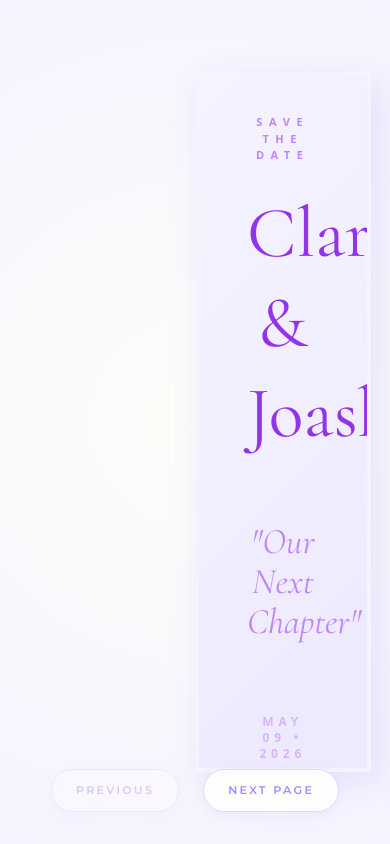
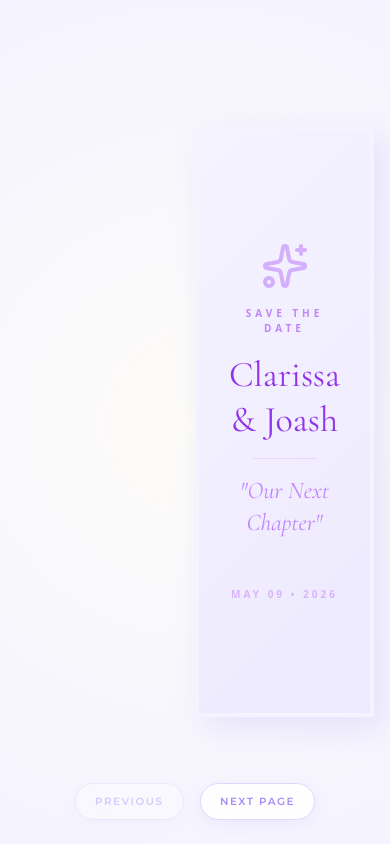
Before and after one commit to Joashc25/Our-Next-Chapter, a plain HTML site: page index.html in a window 390 px wide. Drawn offline with nearby package versions, Linux system fonts and the light colour scheme.

Commit message:
index.html

```diff
--- a/index.html
+++ b/index.html
@@ -23,12 +23,20 @@
         /* Book Structure */
         .book-container {
             perspective: 2500px;
-            width: 90vw;
+            width: 95vw;
             max-width: 1000px;
-            height: 85vh;
+            height: 70vh; /* Shorter on mobile by default */
             max-height: 700px;
             position: relative;
             z-index: 10;
+            transition: all 0.5s ease;
+        }
+
+        @media (min-width: 768px) {
+            .book-container {
+                height: 85vh;
+                width: 90vw;
+            }
         }
 
         .book {
@@ -59,11 +67,18 @@
             display: flex;
             flex-direction: column;
             justify-content: flex-start;
-            padding: 4rem 3rem;
+            padding: 1.5rem; /* Small padding for mobile */
             background: #fff;
             border: 1px solid #f3e8ff;
             box-shadow: inset 3px 0 20px rgba(0,0,0,0.02);
-            overflow: hidden;
+            overflow-y: auto; /* Allow internal scrolling if content overflows on tiny screens */
+            overflow-x: hidden;
+        }
+
+        @media (min-width: 768px) {
+            .page-content {
+                padding: 4rem 3rem;
+            }
         }
 
         .page-back {
@@ -84,27 +99,36 @@
         /* Navigation Buttons */
         .nav-controls {
             position: fixed;
-            bottom: 2rem;
+            bottom: 1.5rem;
             display: flex;
-            gap: 1.5rem;
+            gap: 1rem;
             z-index: 100;
         }
 
         .nav-btn {
             background: rgba(255,255,255,0.9);
             backdrop-filter: blur(8px);
-            padding: 0.75rem 1.5rem;
+            padding: 0.6rem 1.2rem;
             border-radius: 9999px;
             font-family: 'Montserrat', sans-serif;
             text-transform: uppercase;
-            letter-spacing: 0.2em;
-            font-size: 0.7rem;
+            letter-spacing: 0.15em;
+            font-size: 0.65rem;
             font-weight: 600;
             border: 1px solid #ddd6fe;
             color: #a78bfa;
             transition: all 0.3s;
             box-shadow: 0 4px 15px rgba(167, 139, 250, 0.1);
         }
+
+        @media (min-width: 768px) {
+            .nav-btn {
+                padding: 0.75rem 1.5rem;
+                font-size: 0.7rem;
+                bottom: 2rem;
+            }
+        }
+
         .nav-btn:hover:not(:disabled) {
             background: #a78bfa;
             color: white;
@@ -126,14 +150,21 @@
 
         .illustration-box {
             width: 100%;
-            height: 240px;
+            height: 140px;
             background: #fdfaff;
-            border-radius: 2rem;
+            border-radius: 1.5rem;
             margin-top: auto;
             display: flex;
             align-items: center;
             justify-content: center;
             border: 1px solid #f3e8ff;
+            flex-shrink: 0;
+        }
+
+        @media (min-width: 768px) {
+            .illustration-box {
+                height: 240px;
+            }
         }
 
         /* Specific Page Animations */
@@ -165,31 +196,31 @@
             <!-- Page 4: Accommodation & Back Cover -->
             <div class="page" id="page4">
                 <div class="page-content bg-white">
-                    <h3 class="text-4xl italic mb-6">Sweet Dreams</h3>
-                    <div class="space-y-4 text-lg text-gray-600">
+                    <h3 class="text-2xl md:text-4xl italic mb-4 md:mb-6">Sweet Dreams</h3>
+                    <div class="space-y-4 text-sm md:text-lg text-gray-600">
                         <p>Visit <a href="https://sweethomeweddings.co.za/accommodations/" target="_blank" class="text-purple-500 underline font-semibold">this site</a> for accommodation at Sweethome.</p>
-                        <p class="text-xs uppercase tracking-widest text-purple-400 pt-4 font-bold border-t border-purple-50">Recommended B&Bs within 5km:</p>
+                        <p class="text-[10px] md:text-xs uppercase tracking-widest text-purple-400 pt-4 font-bold border-t border-purple-50">Recommended B&Bs within 5km:</p>
                         <ul class="space-y-2 font-sans font-medium text-[10px] tracking-wider uppercase">
-                            <li class="flex items-center gap-3"><div class="w-1.5 h-1.5 bg-purple-200 rounded-full"></div> THE PASTURES</li>
-                            <li class="flex items-center gap-3"><div class="w-1.5 h-1.5 bg-purple-200 rounded-full"></div> INSINGIZI LODGE & SPA</li>
-                            <li class="flex items-center gap-3"><div class="w-1.5 h-1.5 bg-purple-200 rounded-full"></div> GILLY’S GUEST HOUSE</li>
-                            <li class="flex items-center gap-3"><div class="w-1.5 h-1.5 bg-purple-200 rounded-full"></div> ANGELS WAY FARM</li>
+                            <li class="flex items-center gap-2 md:gap-3"><div class="w-1.5 h-1.5 bg-purple-200 rounded-full"></div> THE PASTURES</li>
+                            <li class="flex items-center gap-2 md:gap-3"><div class="w-1.5 h-1.5 bg-purple-200 rounded-full"></div> INSINGIZI LODGE & SPA</li>
+                            <li class="flex items-center gap-2 md:gap-3"><div class="w-1.5 h-1.5 bg-purple-200 rounded-full"></div> GILLY’S GUEST HOUSE</li>
+                            <li class="flex items-center gap-2 md:gap-3"><div class="w-1.5 h-1.5 bg-purple-200 rounded-full"></div> ANGELS WAY FARM</li>
                         </ul>
                     </div>
                     <!-- Final Call to Action -->
-                    <div class="mt-auto pt-6 border-t border-purple-100 text-center">
-                        <p class="italic text-2xl text-purple-400 mb-6">Will you help us write the next page?</p>
+                    <div class="mt-auto pt-4 md:pt-6 border-t border-purple-100 text-center">
+                        <p class="italic text-lg md:text-2xl text-purple-400 mb-4 md:mb-6">Will you help us write the next page?</p>
                         <a href="https://forms.gle/wRHoVwQxabBN5UrF8" target="_blank"
-                           class="inline-block bg-purple-50 text-purple-600 font-sans text-[11px] uppercase tracking-[0.2em] font-bold px-8 py-4 rounded-full border border-purple-200 hover:bg-purple-600 hover:text-white transition-all shadow-sm">
+                           class="inline-block bg-purple-50 text-purple-600 font-sans text-[10px] md:text-[11px] uppercase tracking-[0.2em] font-bold px-6 py-3 md:px-8 md:py-4 rounded-full border border-purple-200 hover:bg-purple-600 hover:text-white transition-all shadow-sm">
                             RSVP Here
                         </a>
                     </div>
                 </div>
                 <div class="page-content page-back cover flex items-center justify-center border-l-8 border-purple-50">
-                    <div class="text-center">
-                        <i data-lucide="sparkles" class="w-16 h-16 mx-auto mb-6 opacity-70 text-purple-400"></i>
-                        <h2 class="text-5xl italic text-purple-600">Our Next Chapter</h2>
-                        <p class="text-xs uppercase tracking-[0.5em] mt-8 opacity-40 font-bold">Clarissa & Joash • 2026</p>
+                    <div class="text-center p-4">
+                        <i data-lucide="sparkles" class="w-10 h-10 md:w-16 md:h-16 mx-auto mb-4 md:mb-6 opacity-70 text-purple-400"></i>
+                        <h2 class="text-3xl md:text-5xl italic text-purple-600">Our Next Chapter</h2>
+                        <p class="text-[10px] md:text-xs uppercase tracking-[0.5em] mt-6 md:mt-8 opacity-40 font-bold">Clarissa & Joash • 2026</p>
                     </div>
                 </div>
             </div>
@@ -197,9 +228,9 @@
             <!-- Page 3: 2026 Milestone & Details -->
             <div class="page" id="page3">
                 <div class="page-content bg-white">
-                    <span class="text-purple-300 font-sans text-xs tracking-[0.3em] uppercase block mb-2">2026</span>
-                    <h3 class="text-5xl italic mb-4">The Ever After</h3>
-                    <p class="text-gray-500 text-lg leading-relaxed">
+                    <span class="text-purple-300 font-sans text-[10px] tracking-[0.3em] uppercase block mb-1 md:mb-2">2026</span>
+                    <h3 class="text-2xl md:text-5xl italic mb-2 md:mb-4">The Ever After</h3>
+                    <p class="text-gray-500 text-sm md:text-lg leading-relaxed">
                         Beneath the rafters of the chapel at Sweethome Farm, we will weave our lives together in a sacred covenant unto God.
                         A spiritual vow to love and honor one another under His grace—beginning our forever with a devotion that is divine.
                     </p>
@@ -220,19 +251,19 @@
                         </svg>
                     </div>
                 </div>
-                <div class="page-content page-back bg-[#fdfcf8] p-10 justify-center">
-                    <div class="text-center space-y-12">
+                <div class="page-content page-back bg-[#fdfcf8] p-6 md:p-10 justify-center">
+                    <div class="text-center space-y-8 md:space-y-12">
                         <div>
-                            <i data-lucide="clock" class="w-8 h-8 mx-auto mb-4 text-purple-300"></i>
-                            <h3 class="text-3xl italic mb-3">The Gathering</h3>
-                            <p class="font-sans text-xs tracking-widest uppercase text-purple-800/60 leading-loose">
+                            <i data-lucide="clock" class="w-6 h-6 md:w-8 md:h-8 mx-auto mb-2 md:mb-4 text-purple-300"></i>
+                            <h3 class="text-2xl md:text-3xl italic mb-1 md:mb-3">The Gathering</h3>
+                            <p class="font-sans text-[9px] md:text-xs tracking-widest uppercase text-purple-800/60 leading-loose">
                                 Ceremony at 13:30<br>at the Chapel<br>Sweethome Farm, Eston
                             </p>
                         </div>
-                        <div class="pt-10 border-t border-purple-100">
-                            <i data-lucide="sparkles" class="w-8 h-8 mx-auto mb-4 text-purple-300"></i>
-                            <h3 class="text-3xl italic mb-3">Dress Code</h3>
-                            <p class="font-sans text-xs tracking-widest uppercase text-purple-800/60 font-semibold leading-loose">
+                        <div class="pt-6 md:pt-10 border-t border-purple-100">
+                            <i data-lucide="sparkles" class="w-6 h-6 md:w-8 md:h-8 mx-auto mb-2 md:mb-4 text-purple-300"></i>
+                            <h3 class="text-2xl md:text-3xl italic mb-1 md:mb-3">Dress Code</h3>
+                            <p class="font-sans text-[9px] md:text-xs tracking-widest uppercase text-purple-800/60 font-semibold leading-loose">
                                 Smart Formal,<br>Hints of Lilac & Fairy Dust
                             </p>
                         </div>
@@ -243,9 +274,9 @@
             <!-- Page 2: 2024 Milestone & Nov 2024 -->
             <div class="page" id="page2">
                 <div class="page-content bg-white">
-                    <span class="text-purple-300 font-sans text-xs tracking-[0.3em] uppercase block mb-2">2024</span>
-                    <h3 class="text-5xl italic mb-4">Growing Together</h3>
-                    <p class="text-gray-500 text-lg leading-relaxed">
+                    <span class="text-purple-300 font-sans text-[10px] tracking-[0.3em] uppercase block mb-1 md:mb-2">2024</span>
+                    <h3 class="text-2xl md:text-5xl italic mb-2 md:mb-4">Growing Together</h3>
+                    <p class="text-gray-500 text-sm md:text-lg leading-relaxed">
                         From shared laughs over culinary adventures to making sure we snap every single food pic before the first bite,
                         this year has been a delicious journey. Between the stolen kisses and a gallery full of memories,
                         every moment tastes just like forever.
@@ -268,29 +299,25 @@
                     </div>
                 </div>
                 <div class="page-content page-back bg-[#fdfcf8]">
-                    <span class="text-purple-300 font-sans text-xs tracking-[0.3em] uppercase block mb-2">November 2024</span>
-                    <h3 class="text-5xl italic mb-4">The Magic Moment</h3>
-                    <p class="text-gray-600 text-lg leading-relaxed">
+                    <span class="text-purple-300 font-sans text-[10px] tracking-[0.3em] uppercase block mb-1 md:mb-2">November 2024</span>
+                    <h3 class="text-2xl md:text-5xl italic mb-2 md:mb-4">The Magic Moment</h3>
+                    <p class="text-gray-600 text-sm md:text-lg leading-relaxed">
                         Under the vast blue sky of the Durban coastline, aboard a romantic yacht, Joash asked the easiest question.
                         With a shimmering purple gemstone and the salt spray in the air, we began our promise to always walk side by side, heading toward a future meant for us both.
                     </p>
 
                     <div class="illustration-box bg-white">
                         <svg viewBox="0 0 200 200" class="w-3/4 h-3/4">
-                            <!-- Blue Sky/Water background -->
                             <rect x="20" y="20" width="160" height="160" rx="20" fill="#f0f9ff" opacity="0.5" />
-                            <!-- Yacht -->
                             <g class="animate-boat">
                                 <path d="M40 130 L160 130 L150 150 L50 150 Z" fill="#fff" stroke="#a78bfa" stroke-width="2" />
                                 <path d="M100 50 L100 130" stroke="#a78bfa" stroke-width="2" />
                                 <path d="M100 60 L140 120 L100 120 Z" fill="#f5f3ff" stroke="#a78bfa" stroke-width="1.5" />
                             </g>
-                            <!-- Purple Gemstone Ring -->
                             <g transform="translate(140, 50) scale(0.6)">
                                 <circle cx="50" cy="50" r="25" fill="none" stroke="#fbbf24" stroke-width="4" />
                                 <path d="M50 20 L65 35 L50 50 L35 35 Z" fill="#7c3aed" class="animate-pulse" />
                             </g>
-                            <!-- Waves -->
                             <path d="M20 160 Q60 150 100 160 Q140 170 180 160" fill="none" stroke="#bae6fd" stroke-width="3" stroke-linecap="round" />
                         </svg>
                     </div>
@@ -300,19 +327,19 @@
             <!-- Page 1: Cover & 2023 -->
             <div class="page" id="page1">
                 <div class="page-content cover text-center">
-                    <i data-lucide="sparkles" class="w-16 h-16 mx-auto mb-8 text-purple-400 opacity-60"></i>
-                    <span class="font-sans text-[11px] tracking-[0.6em] uppercase mb-6 block font-bold text-purple-400">Save The Date</span>
-                    <h1 class="text-7xl md:text-8xl mb-8 text-purple-600 leading-tight">Clarissa <br>& Joash</h1>
-                    <div class="w-20 h-px bg-purple-200 mx-auto mb-8"></div>
-                    <p class="italic text-4xl font-light text-purple-400 mb-4">"Our Next Chapter"</p>
-                    <div class="mt-14 text-xs font-sans tracking-[0.4em] font-bold text-purple-300 uppercase">
+                    <i data-lucide="sparkles" class="w-12 h-12 md:w-16 md:h-16 mx-auto mb-4 md:mb-8 text-purple-400 opacity-60"></i>
+                    <span class="font-sans text-[10px] md:text-[11px] tracking-[0.4em] md:tracking-[0.6em] uppercase mb-4 md:mb-6 block font-bold text-purple-400">Save The Date</span>
+                    <h1 class="text-4xl md:text-8xl mb-4 md:mb-8 text-purple-600 leading-tight">Clarissa <br>& Joash</h1>
+                    <div class="w-16 md:w-20 h-px bg-purple-200 mx-auto mb-4 md:mb-8"></div>
+                    <p class="italic text-2xl md:text-4xl font-light text-purple-400 mb-4">"Our Next Chapter"</p>
+                    <div class="mt-8 md:mt-14 text-[10px] md:text-xs font-sans tracking-[0.3em] md:tracking-[0.4em] font-bold text-purple-300 uppercase">
                         May 09 • 2026
                     </div>
                 </div>
                 <div class="page-content page-back bg-white">
-                    <span class="text-purple-300 font-sans text-xs tracking-[0.3em] uppercase block mb-2">2023</span>
-                    <h3 class="text-5xl italic mb-4">The First Page</h3>
-                    <p class="text-gray-600 text-lg leading-relaxed">
+                    <span class="text-purple-300 font-sans text-[10px] tracking-[0.3em] uppercase block mb-1 md:mb-2">2023</span>
+                    <h3 class="text-2xl md:text-5xl italic mb-2 md:mb-4">The First Page</h3>
+                    <p class="text-gray-600 text-sm md:text-lg leading-relaxed">
                         It all began with the magic of a first date: Clarissa’s favorite McDonald’s feast, a cute movie, and a single, bright sunflower.
                         A golden afternoon where our forever first took root.
                     </p>
@@ -349,7 +376,6 @@
     </div>
 
     <script>
-        // Ensure scripts run after DOM is fully ready
         document.addEventListener('DOMContentLoaded', function() {
             lucide.createIcons();
 
```
